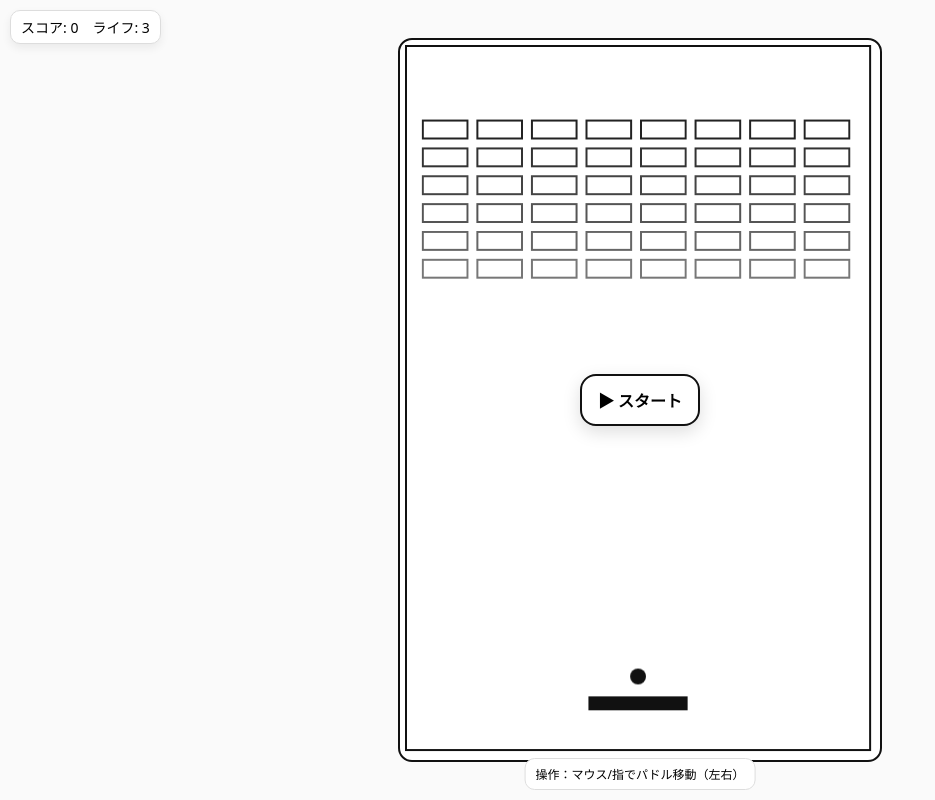
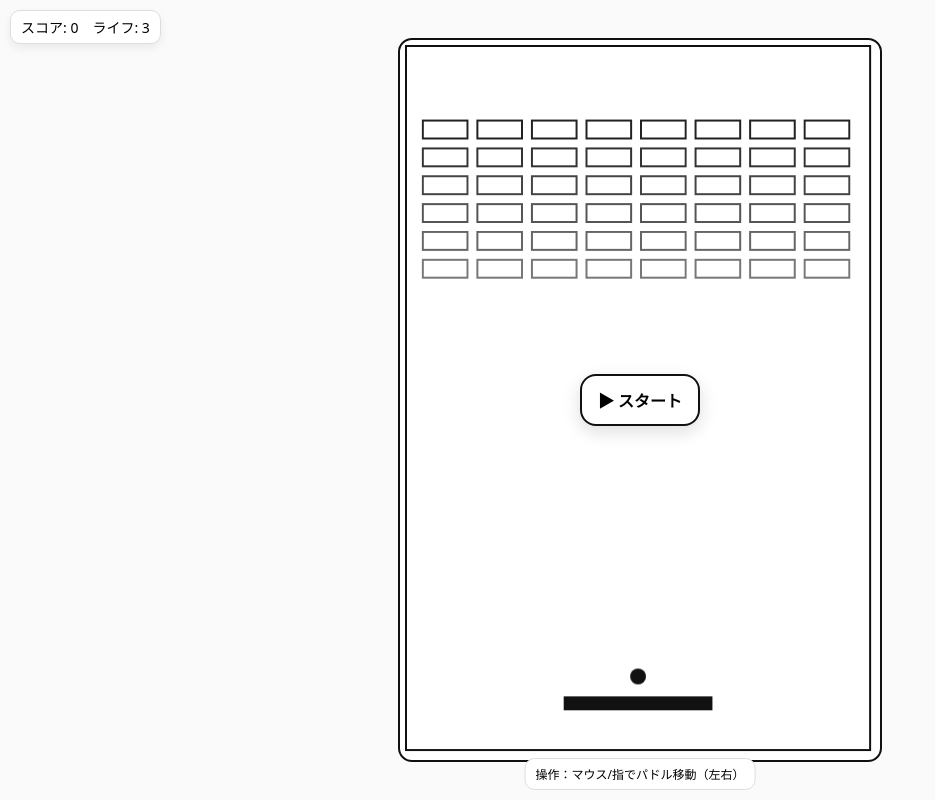
Before and after one commit to nao-Git400/block-break2, a plain HTML site: page index.html in a window 1280 px wide. Shown: the whole page, without its empty margins (0-935 px from the left). Drawn offline with Linux system fonts and the light colour scheme.

Commit message:
Update index.html

```diff
--- a/index.html
+++ b/index.html
@@ -60,7 +60,7 @@
 
     // パドル
     const paddle = {
-      w: 100, h: 14, x: (W-100)/2, y: H-60, speed: 12
+      w: 150, h: 14, x: (W-150)/2, y: H-60, speed: 12
     };
 
     // ボール
```
